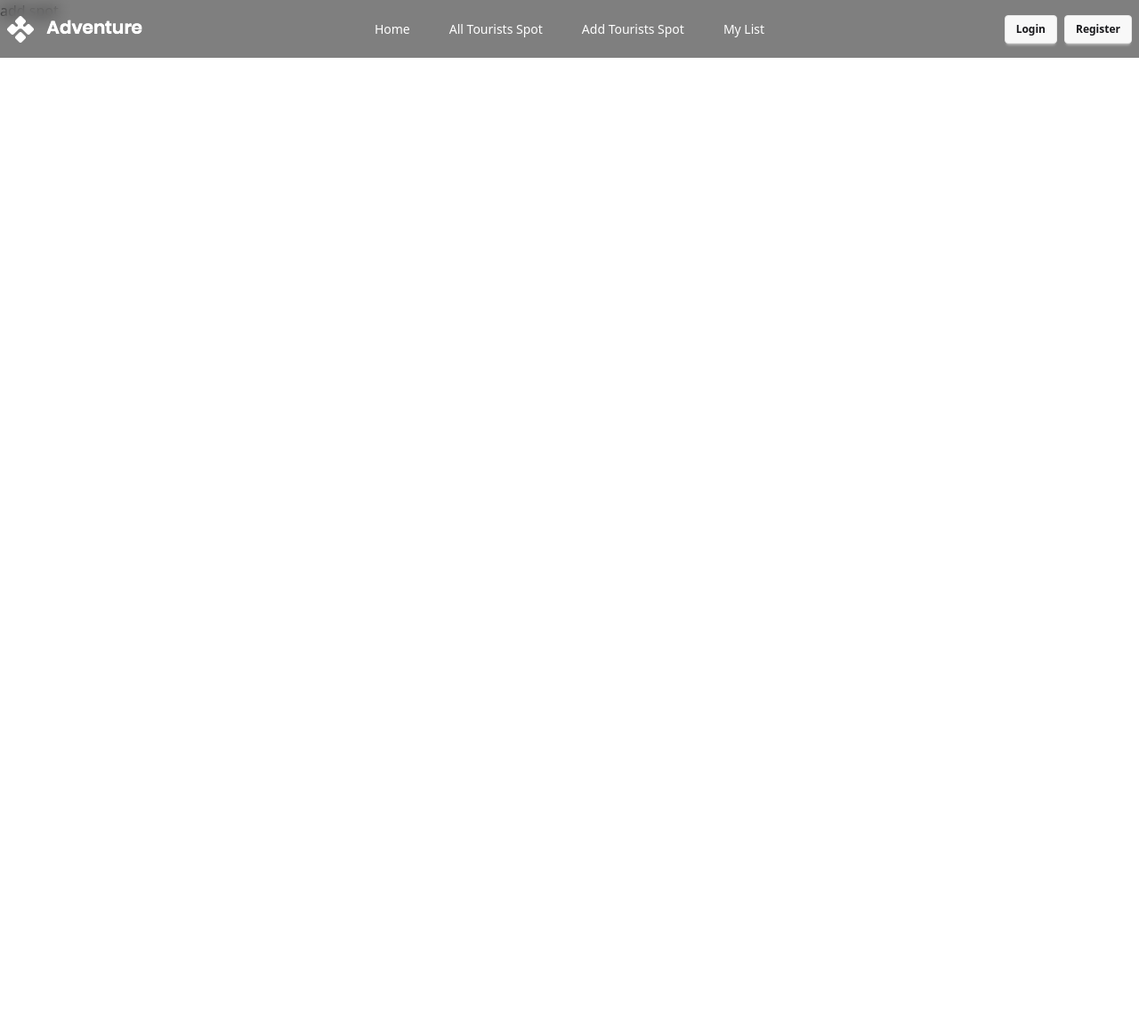
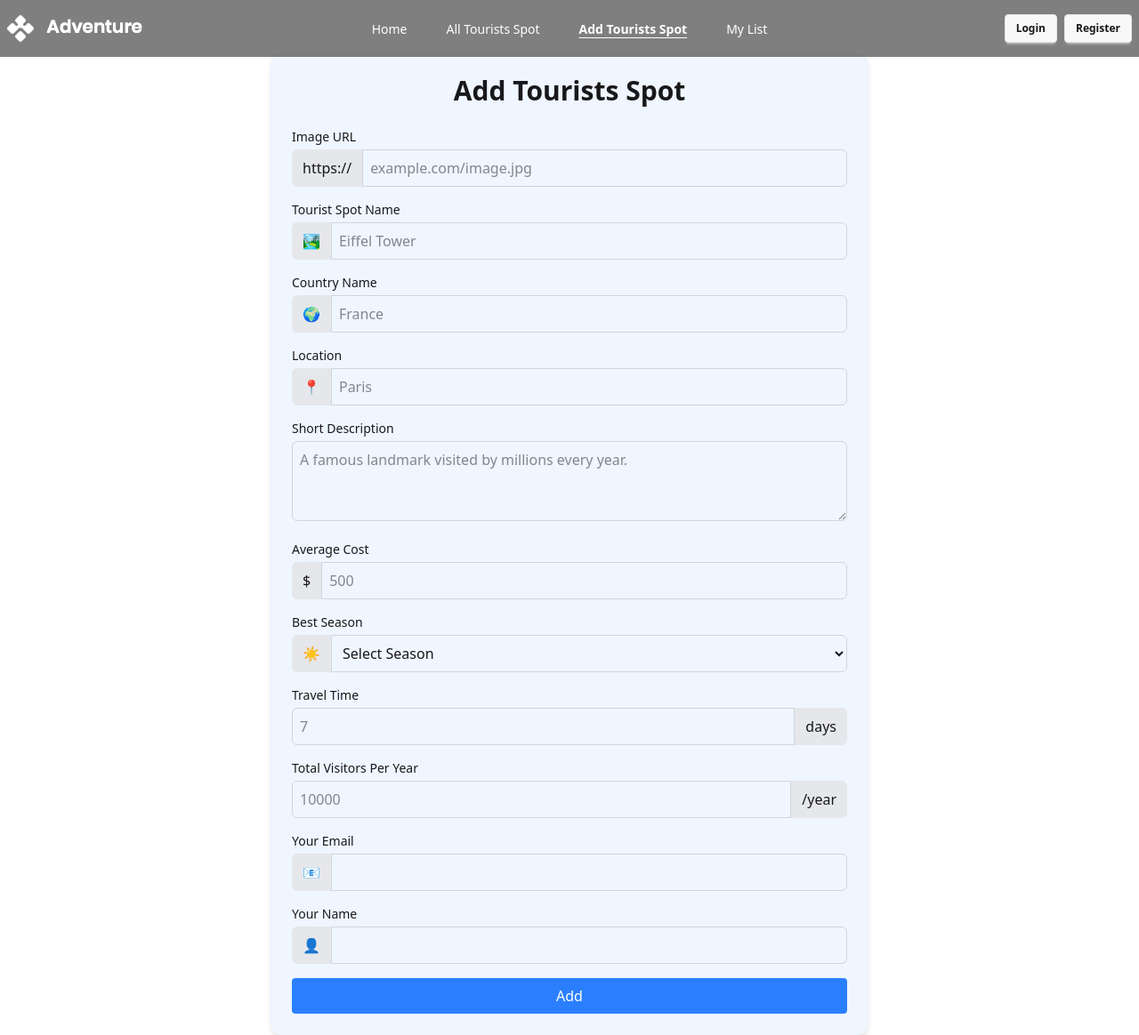
Before and after one commit to myselfmehedihasan/adventure, a React (Vite) app: page /addtouristsspot in a window 1280 px wide. Shown: the whole page at 89% size. Before the commit the page ends 800 px from the top, so only its background shows below. Built offline with nearby package versions, Linux system fonts and the light colour scheme; no server answers.

Commit message:
nav extra feature added

```diff
--- a/src/Components/Navbar.jsx
+++ b/src/Components/Navbar.jsx
@@ -1,5 +1,5 @@
 import React, { useEffect, useState, useContext } from "react";
-import { Link, NavLink, useLocation } from "react-router-dom"; // FIXED import!
+import { Link, NavLink, useLocation } from "react-router-dom";
 import { AuthContext } from "../providers/AuthProviders";
 import { getAuth, signOut } from "firebase/auth";
 import app from "../Firebase/firebase.init";
@@ -31,20 +31,33 @@ const Navbar = () => {
     signOut(auth).catch(console.error);
   };
 
-  // Navigation items
+  // Navigation items with active highlighting
+ const navLinkClass =
+  ({ isActive }) =>
+    "px-3 py-1 rounded transition " +
+    (isActive ? "font-bold underline underline-offset-4 " : "hover:bg-gray-200/20 ") ;
+
 const navItems = (
   <>
     <li>
-        <NavLink to="/">Home</NavLink>
+      <NavLink to="/" className={navLinkClass}>
+        Home
+      </NavLink>
     </li>
     <li>
-        <NavLink to="/alltouristsspot">All Tourists Spot</NavLink>
+      <NavLink to="/alltouristsspot" className={navLinkClass}>
+        All Tourists Spot
+      </NavLink>
     </li>
     <li>
-        <NavLink to="/addtouristsspot">Add Tourists Spot</NavLink>
+      <NavLink to="/addtouristsspot" className={navLinkClass}>
+        Add Tourists Spot
+      </NavLink>
     </li>
     <li>
-        <NavLink to="/mylist">My List</NavLink>
+      <NavLink to="/mylist" className={navLinkClass}>
+        My List
+      </NavLink>
     </li>
   </>
 );
--- a/src/Pages/AddTouristsSpot.jsx
+++ b/src/Pages/AddTouristsSpot.jsx
@@ -1,11 +1,230 @@
-import React from 'react';
+import React, { useContext } from "react";
+import { useForm } from "react-hook-form";
+import { AuthContext } from "../providers/AuthProviders";
 
 const AddTouristsSpot = () => {
-    return (
-        <div>
-            <h1>add spot</h1>
-        </div>
-    );
+  const { user } = useContext(AuthContext) || {};
+
+  const {
+    register,
+    handleSubmit,
+    reset,
+    formState: { errors },
+  } = useForm();
+
+  const onSubmit = (data) => {
+    console.log("Form Submitted:", data);
+    fetch("http://localhost:5000/tourists-spots", {
+      method: "POST",
+      headers: { "content-type": "application/json" },
+      body: JSON.stringify(data),
+    })
+      .then((res) => res.json())
+      .then(() => {
+        alert("Tourist Spot Added Successfully!");
+        reset();
+      })
+      .catch((err) => console.error(err));
+  };
+
+  return (
+    <div className="max-w-2xl mx-auto p-6 bg-blue-50 shadow-md rounded-xl mt-15">
+      <h2 className="text-3xl font-bold mb-6 text-center">
+        Add Tourists Spot
+      </h2>
+
+      <form onSubmit={handleSubmit(onSubmit)} className="space-y-4">
+
+        {/* Image URL */}
+        <fieldset className="w-full space-y-1">
+          <label className="block text-sm font-medium">Image URL</label>
+          <div className="flex">
+            <span className="flex items-center px-3 rounded-l-md bg-gray-200">
+              https://
+            </span>
+            <input
+              type="text"
+              placeholder="example.com/image.jpg"
+              {...register("image", { required: true })}
+              className="flex flex-1 border rounded-r-md p-2 focus:ring focus:ring-blue-200 border-gray-300"
+              autoComplete="off"
+            />
+          </div>
+        </fieldset>
+
+        {/* Tourist Spot Name */}
+        <fieldset className="w-full space-y-1">
+          <label className="block text-sm font-medium">Tourist Spot Name</label>
+          <div className="flex">
+            <span className="flex items-center px-3 rounded-l-md bg-gray-200">
+              🏞️
+            </span>
+            <input
+              type="text"
+              placeholder="Eiffel Tower"
+              {...register("tourists_spot_name", { required: true })}
+              className="flex flex-1 border rounded-r-md p-2 focus:ring focus:ring-blue-200 border-gray-300"
+            />
+          </div>
+        </fieldset>
+
+        {/* Country Name */}
+        <fieldset className="w-full space-y-1">
+          <label className="block text-sm font-medium">Country Name</label>
+          <div className="flex">
+            <span className="flex items-center px-3 rounded-l-md bg-gray-200">
+              🌍
+            </span>
+            <input
+              type="text"
+              placeholder="France"
+              {...register("country_Name", { required: true })}
+              className="flex flex-1 border rounded-r-md p-2 focus:ring focus:ring-blue-200 border-gray-300"
+            />
+          </div>
+        </fieldset>
+
+        {/* Location */}
+        <fieldset className="w-full space-y-1">
+          <label className="block text-sm font-medium">Location</label>
+          <div className="flex">
+            <span className="flex items-center px-3 rounded-l-md bg-gray-200">
+              📍
+            </span>
+            <input
+              type="text"
+              placeholder="Paris"
+              {...register("location", { required: true })}
+              className="flex flex-1 border rounded-r-md p-2 focus:ring focus:ring-blue-200 border-gray-300"
+            />
+          </div>
+        </fieldset>
+
+        {/* Short Description */}
+        <fieldset className="w-full space-y-1">
+          <label className="block text-sm font-medium">Short Description</label>
+          <textarea
+            placeholder="A famous landmark visited by millions every year."
+            {...register("short_description", { required: true })}
+            className="w-full border rounded-md p-2 focus:ring focus:ring-blue-200 border-gray-300"
+            rows="3"
+          />
+        </fieldset>
+
+        {/* Average Cost */}
+        <fieldset className="w-full space-y-1">
+          <label className="block text-sm font-medium">Average Cost</label>
+          <div className="flex">
+            <span className="flex items-center px-3 rounded-l-md bg-gray-200">
+              $
+            </span>
+            <input
+              type="number"
+              placeholder="500"
+              {...register("average_cost", { required: true })}
+              className="flex flex-1 border rounded-r-md p-2 focus:ring focus:ring-blue-200 border-gray-300"
+            />
+          </div>
+        </fieldset>
+
+        {/* Seasonality */}
+        <fieldset className="w-full space-y-1">
+          <label className="block text-sm font-medium">Best Season</label>
+          <div className="flex">
+            <span className="flex items-center px-3 rounded-l-md bg-gray-200">
+              ☀️
+            </span>
+            <select
+              {...register("seasonality", { required: true })}
+              className="flex flex-1 border rounded-r-md p-2 focus:ring focus:ring-blue-200 border-gray-300"
+            >
+              <option value="">Select Season</option>
+              <option value="summer">Summer</option>
+              <option value="winter">Winter</option>
+              <option value="spring">Spring</option>
+              <option value="autumn">Autumn</option>
+            </select>
+          </div>
+        </fieldset>
+
+        {/* Travel Time */}
+        <fieldset className="w-full space-y-1">
+          <label className="block text-sm font-medium">Travel Time</label>
+          <div className="flex">
+            <input
+              type="number"
+              placeholder="7"
+              {...register("travel_time", { required: true })}
+              className="flex flex-1 border rounded-l-md p-2 focus:ring focus:ring-blue-200 border-gray-300"
+            />
+            <span className="flex items-center px-3 rounded-r-md bg-gray-200">
+              days
+            </span>
+          </div>
+        </fieldset>
+
+        {/* Total Visitors */}
+        <fieldset className="w-full space-y-1">
+          <label className="block text-sm font-medium">
+            Total Visitors Per Year
+          </label>
+          <div className="flex">
+            <input
+              type="number"
+              placeholder="10000"
+              {...register("totaVisitorsPerYear", { required: true })}
+              className="flex flex-1 border rounded-l-md p-2 focus:ring focus:ring-blue-200 border-gray-300"
+            />
+            <span className="flex items-center px-3 rounded-r-md bg-gray-200">
+              /year
+            </span>
+          </div>
+        </fieldset>
+
+        {/* User Email */}
+        <fieldset className="w-full space-y-1">
+          <label className="block text-sm font-medium">Your Email</label>
+          <div className="flex">
+            <span className="flex items-center px-3 rounded-l-md bg-gray-200">
+              📧
+            </span>
+            <input
+              type="email"
+              defaultValue={user?.email}
+              {...register("user_email", { required: true })}
+              className="flex flex-1 border rounded-r-md p-2 focus:ring focus:ring-blue-200 border-gray-300"
+              readOnly={!!user?.email}
+            />
+          </div>
+        </fieldset>
+
+        {/* User Name */}
+        <fieldset className="w-full space-y-1">
+          <label className="block text-sm font-medium">Your Name</label>
+          <div className="flex">
+            <span className="flex items-center px-3 rounded-l-md bg-gray-200">
+              👤
+            </span>
+            <input
+              type="text"
+              defaultValue={user?.displayName}
+              {...register("user_name", { required: true })}
+              className="flex flex-1 border rounded-r-md p-2 focus:ring focus:ring-blue-200 border-gray-300"
+              readOnly={!!user?.displayName}
+            />
+          </div>
+        </fieldset>
+
+        {/* Submit */}
+        <button
+          type="submit"
+          className="w-full bg-blue-500 text-white p-2 rounded hover:bg-blue-600"
+        >
+          Add
+        </button>
+      </form>
+    </div>
+  );
 };
 
 export default AddTouristsSpot;
--- a/src/Pages/Register.jsx
+++ b/src/Pages/Register.jsx
@@ -4,7 +4,6 @@ import { FaGithub } from "react-icons/fa";
 import { FcGoogle } from "react-icons/fc";
 import { AuthContext } from "../providers/AuthProviders";
 import Swal from "sweetalert2";
-import { signInWithPopup } from "firebase/auth";
 
 const Register = () => {
   const { createUser,googleSignIn } = useContext(AuthContext);
--- a/src/index.css
+++ b/src/index.css
@@ -6,8 +6,6 @@
 }
 :root {
   font-family: system-ui, Avenir, Helvetica, Arial, sans-serif;
-
-
   font-synthesis: none;
   text-rendering: optimizeLegibility;
   -webkit-font-smoothing: antialiased;
--- a/src/main.jsx
+++ b/src/main.jsx
@@ -2,8 +2,8 @@ import { StrictMode } from "react";
 import { createRoot } from "react-dom/client";
 import "./index.css";
 import App from "./App.jsx";
-import { createBrowserRouter } from "react-router";
-import { RouterProvider } from "react-router/dom";
+import { createBrowserRouter, RouterProvider } from "react-router-dom";
+
 import AllTouristsSpot from "./Pages/allTouristsSpot.jsx";
 import Login from "./Pages/Login.jsx";
 import Register from "./Pages/Register.jsx";
```
Lines whose indentation alone changed are shown as unchanged.
